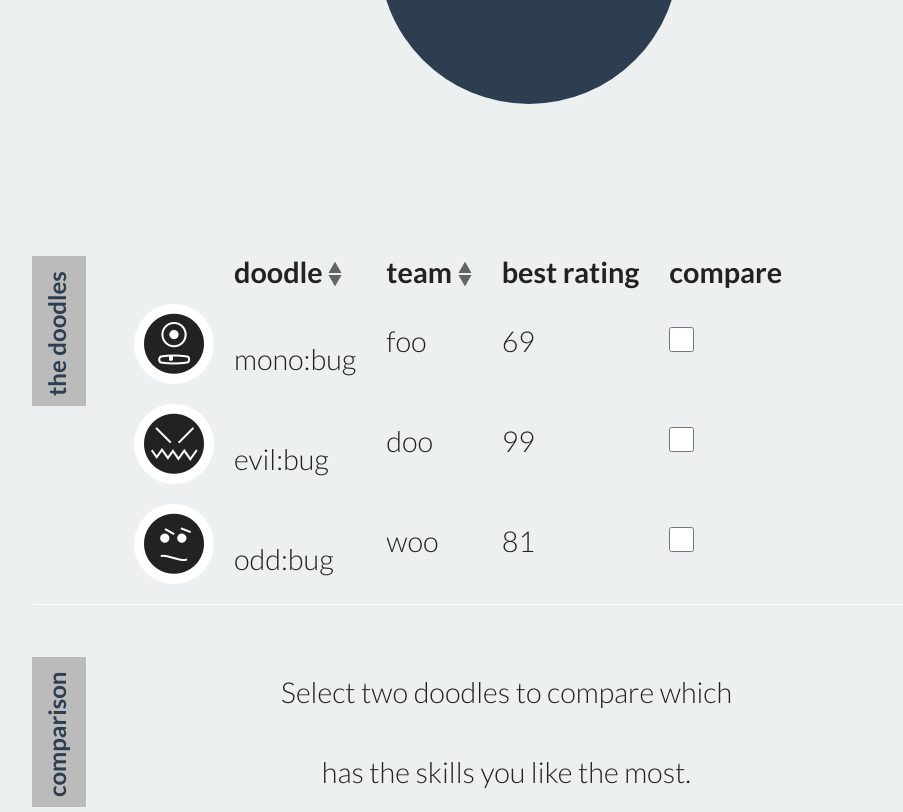
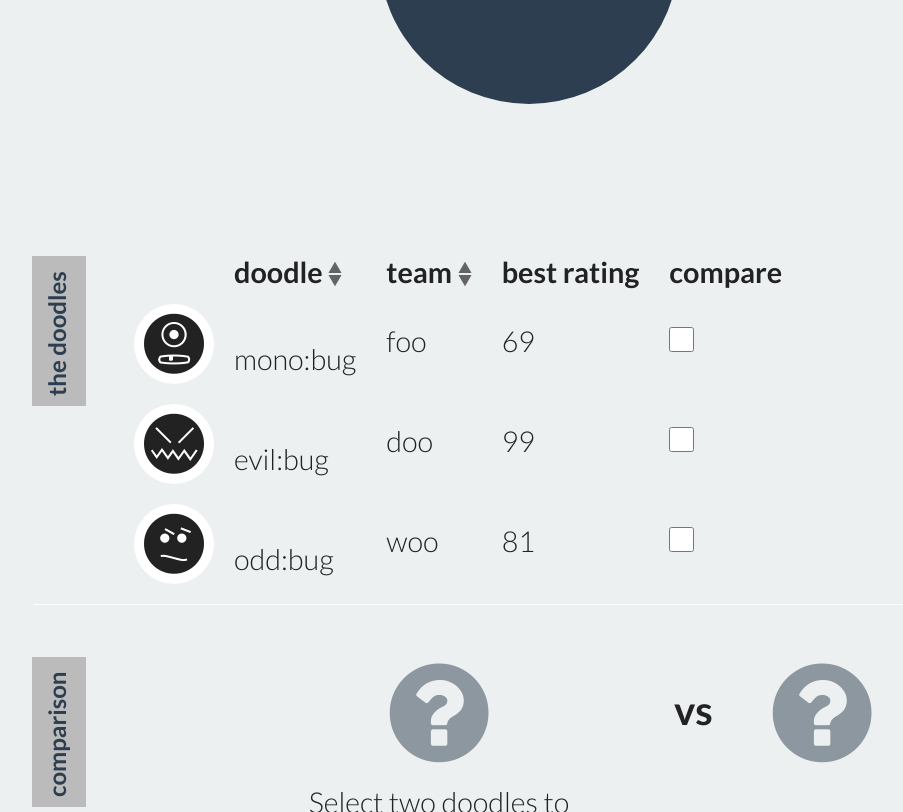
Before and after one commit to russellf9/Doodles-Code-Challenge, a website: page index.html in a window 1280 px wide. Shown: the part 97-909 px from the top of the page, without its empty margins (111-1014 px from the left). Drawn offline with nearby package versions, Linux system fonts and the light colour scheme.

Commit message:
Create doodle comparison section - Issue #2
- Add conditional CSS

```diff
--- a/css/doodlebug.css
+++ b/css/doodlebug.css
@@ -215,6 +215,7 @@ table#comparison-list td {
 table#comparison-list {
     font-size: 1.8em;
     margin-left:200px;
+    margin-bottom:40px;
     font-family: 'LatoLight', Lato, arial, sans-serif;
 
 }
@@ -224,6 +225,37 @@ table#comparison-list td {
     text-transform: none;
     vertical-align: middle;
     padding-right: 30px;
+    height: 40px;
+    line-height: 30px;
+}
+.list-bold {
+    font-family: 'LatoBold', Lato, arial, sans-serif;
+    font-size: 40px;
+    margin: 0;
+}
+.attributes-bold {
+    font-family: 'LatoBold', Lato, arial, sans-serif;
+    margin: 0;
+}
+
+.list-default-text {
+    width: 350px;
+    padding-top: 20px;
+    padding-bottom: 20px;
+    /*border: solid 1px red;*/
+}
+.first-item {
+    /*border: solid 1px red;*/
+}
+.higher {
+    color: #6EE80C;
+}
+
+.lower {
+    color: #E74C3C;
+}
+.not-selected {
+    color: #8C97A0;
 }
 
 
--- a/js/main.js
+++ b/js/main.js
@@ -101,14 +101,15 @@
 
         $('#comparison-list tbody').empty();
 
+
+        var firstItem = selected[0] ? '<td class="icon-'+selected[0]+'-bug large-icon"></td>' : '<td class="not-selected"><i class="fa fa-question-circle fa-4x"></i></td>';
+        var secondItem = selected[1] ? '<td class="icon-'+selected[1]+'-bug"></td>' : '<td class="not-selected"><i class="fa fa-question-circle fa-4x"></i></td>';
+        $('#comparison-list tbody').append('<tr class="first-item">' + firstItem +  '<td class="list-bold"> vs </td>' + secondItem + '</tr>');
+
+
         if(!selected.length) {
             renderDefaultComparisonText()
         }
-
-        var firstItem = selected[0] ? '<td class="icon-'+selected[0]+'-bug large-icon"></td>' : '<td class=""><i class="fa fa-question-circle fa-4x"></i></td>';
-        var secondItem = selected[1] ? '<td class="icon-'+selected[1]+'-bug"></td>' : '<td class=""><i class="fa fa-question-circle fa-4x"></i></td>';
-        $('#comparison-list tbody').append('<tr>' + firstItem +  '<td> vs </td>' + secondItem + '</tr>');
-
 
         if(!selected.length) {
             return;
@@ -117,25 +118,55 @@
         var firstBug = getBugByName(selected[0]);
         var secondBug = getBugByName(selected[1]);
 
+
         // speed
         var speedOne = firstBug ? firstBug.attributes.speed : '0';
         var speedTwo = secondBug ? secondBug.attributes.speed : '0';
-        $('#comparison-list tbody').append('<tr>' + '<td>' + speedOne +  '</td><td> speed </td><td>' + speedTwo + '</td></tr>');
+
+        var compareStyleOne = '';
+        var compareStyleTwo = '';
+
+        var styles = getCompareStyles(speedOne, speedTwo);
+        compareStyleOne = styles[0];
+        compareStyleTwo = styles[1];
+
+        $('#comparison-list tbody').append('<tr class="attributes-bold">' + '<td class="'+ compareStyleOne + '">' + speedOne +  '</td><td> speed </td><td class="' + compareStyleTwo + '">' + speedTwo + '</td></tr>');
 
         // strength
         var strengthOne = firstBug ? firstBug.attributes.strength : '0';
         var strengthTwo = secondBug ? secondBug.attributes.strength : '0';
-        $('#comparison-list tbody').append('<tr>' + '<td>' + strengthOne +  '</td><td> strength </td><td>' + strengthTwo + '</td></tr>');
+
+        styles = getCompareStyles(strengthOne, strengthTwo);
+        compareStyleOne = styles[0];
+        compareStyleTwo = styles[1];
+
+        $('#comparison-list tbody').append('<tr class="attributes-bold">' + '<td class="'+ compareStyleOne + '">' + strengthOne +  '</td><td> strength </td><td class="' + compareStyleTwo + '">' + strengthTwo + '</td></tr>');
 
 
         // intelligence
         var intelligenceOne = firstBug ? firstBug.attributes.intelligence : '0';
         var intelligenceTwo = secondBug ? secondBug.attributes.intelligence : '0';
-        $('#comparison-list tbody').append('<tr>' + '<td>' + intelligenceOne +  '</td><td> intelligence </td><td>' + intelligenceTwo + '</td></tr>');
+
+        styles = getCompareStyles(intelligenceOne, intelligenceTwo);
+        compareStyleOne = styles[0];
+        compareStyleTwo = styles[1];
+
+        $('#comparison-list tbody').append('<tr class="attributes-bold">' + '<td class="'+ compareStyleOne + '">' + intelligenceOne +  '</td><td> intelligence </td><td class="' + compareStyleTwo + '">' + intelligenceTwo + '</td></tr>');
+    }
+
+
+    function getCompareStyles(varOne, varTwo) {
+        var compareStyleOne = 'not-selected';
+        var compareStyleTwo = 'not-selected';
+        compareStyleOne = (varOne >= varTwo) ? 'higher' : 'lower';
+        if(varTwo > 0) {
+            compareStyleTwo = (varTwo >= varOne) ? 'higher' : 'lower';
+        }
+        return [compareStyleOne, compareStyleTwo];
     }
 
     function renderDefaultComparisonText() {
-        $('#comparison-list tbody').append('<tr><td>Select two doodles to compare which has the skills you like the most.</td></tr>');
+        $('#comparison-list tbody').append('<tr><td class="list-default-text">Select two doodles to compare which has the skills you like the most.</td></tr>');
     }
 
     // returns the requested bug from the `bugArr`
```
